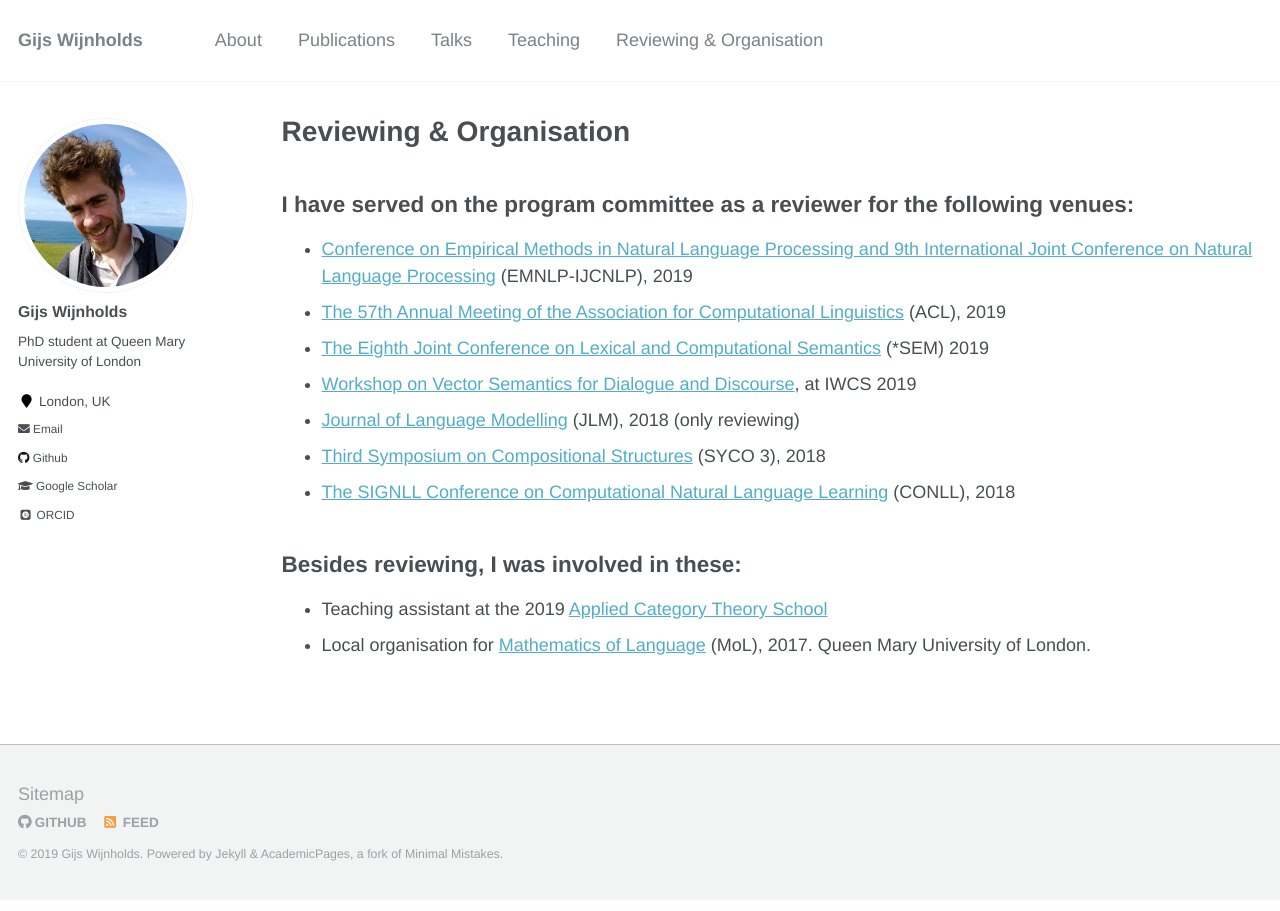
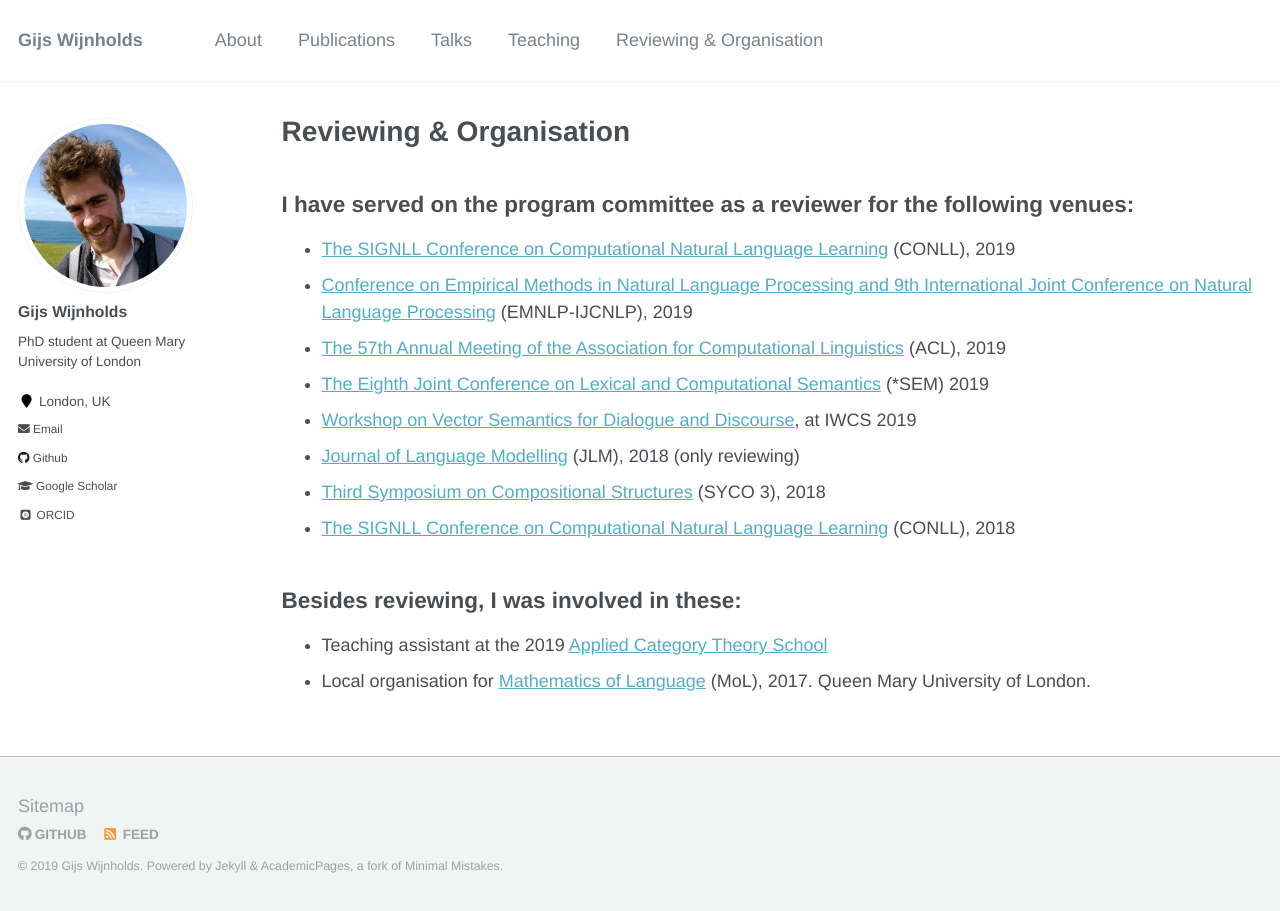
Before and after one commit to gijswijnholds/gijswijnholds.github.io, a Jekyll site: the page built from _pages/organisation.md, in a window 1280 px wide. Built offline with Jekyll 4.4.1, drawn with Linux system fonts in a browser that asks for light colours; some web fonts are replaced.

Commit message:
Added CONLL reviewing

```diff
--- a/_pages/organisation.md
+++ b/_pages/organisation.md
@@ -11,6 +11,7 @@ I have served on the program committee as a reviewer for the following venues:
 ------
 
 <ul>
+  <li><a href="https://www.conll.org/2019">The SIGNLL Conference on Computational Natural Language Learning</a> (CONLL), 2019</li>
   <li><a href="https://www.emnlp-ijcnlp2019.org">Conference on Empirical Methods in Natural Language Processing and 9th International Joint Conference on Natural Language Processing</a> (EMNLP-IJCNLP), 2019</li>
   <li><a href="http://www.acl2019.org">The 57th Annual Meeting of the Association for Computational Linguistics</a> (ACL), 2019</li>
   <li><a href="https://starsem.org/2019/">The Eighth Joint Conference on Lexical and Computational Semantics</a> (*SEM) 2019</li>
```
